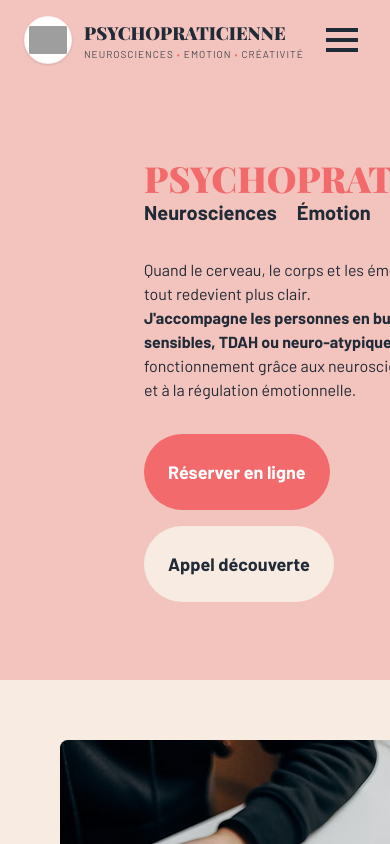
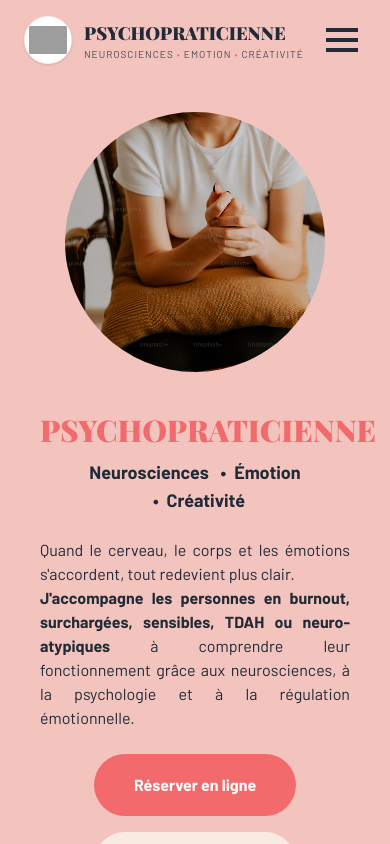
Before and after one commit to nicochnz/Elody_Psy, a Next.js app in the folder elody_psy/: page / in a window 390 px wide. Shown: the top 844 px of the page. Built offline with nearby package versions, Linux system fonts and the light colour scheme; grey boxes are pictures that could not be loaded.

Commit message:
first part of homepage reponsive

```diff
--- a/elody_psy/app/pages/homepage/page.tsx
+++ b/elody_psy/app/pages/homepage/page.tsx
@@ -3,35 +3,46 @@
 export default function Homepage () {
   return (
     <main>
-      <section className="bg-primary w-full h-[600px]">
-        <div className="flex w-full h-full items-center justify-between px-36">
-          <div className="flex flex-col flex-1 max-w-xl">
-            <div className="max-w-md">
-            <h1 className="text-4xl font-black uppercase text-secondary">Psychopraticienne</h1>
-            <p className="text-xl font-barlow text-black-custom font-bold">
-              Neurosciences <span className="mx-2"></span>Émotion <span className="mx-2"></span>Créativité
+      <section className="bg-primary w-full h-auto md:h-[600px] py-8 md:py-0">
+        <div className="flex flex-col md:flex-row w-full h-full items-start md:items-center justify-center md:justify-between px-6 md:px-36 gap-6 md:gap-0">
+          <div className="flex justify-center w-full md:hidden mb-4">
+            <Image
+              src="/first_home.png"
+              alt="Logo Elody"
+              width={260}
+              height={260}
+              className="rounded-full w-[260px] aspect-square object-cover"
+            />
+          </div>
+          <div className="flex flex-col flex-1 max-w-xl items-center md:items-start text-center md:text-left w-full md:w-auto px-4 md:px-0">
+            <div className="w-full max-w-[340px] md:max-w-md">
+            <h1 className="text-3xl md:text-4xl font-black uppercase text-secondary text-center md:text-left leading-tight">
+              Psychopraticienne
+            </h1>
+            <p className="text-lg md:text-xl font-barlow text-black-custom font-bold mt-2 text-center md:text-left">
+              Neurosciences <span className="mx-2">•</span>Émotion <span className="mx-2">•</span>Créativité
             </p>
-            <p className="py-8 w-1xl">
+            <p className="py-6 md:py-8 w-full text-justify md:text-left">
               Quand le cerveau, le corps et les émotions s&apos;accordent,
               tout redevient plus clair.<br></br> <span className="font-bold">J&apos;accompagne les personnes en burnout, surchargées,
               sensibles, TDAH ou neuro-atypiques</span> à comprendre leur
               fonctionnement grâce aux neurosciences, à la psychologie et à la régulation émotionnelle.
             </p>
-            <div className="flex flex-col gap-4">
-            <button className="bg-secondary text-white w-fit px-6 py-6 rounded-full font-barlow text-lg font-bold hover:bg-secondary/90 transition-all whitespace-nowrap active:scale-95 cursor-pointer">
+            <div className="flex flex-col gap-4 w-full items-center md:items-start">
+            <button className="bg-secondary text-white w-[202px] h-[62px] px-6 py-6 md:w-fit md:h-auto md:px-6 md:py-6 rounded-full font-barlow text-base md:text-lg font-bold hover:bg-secondary/90 transition-all whitespace-nowrap active:scale-95 cursor-pointer flex items-center justify-center">
             Réserver en ligne
           </button>
-          <button  className="bg-white-custom hover:bg-white-custom/80 text-black-custom w-fit px-6 py-6 rounded-full font-barlow text-lg font-bold transition-all whitespace-nowrap active:scale-95 cursor-pointer">Appel découverte</button>
+          <button  className="bg-white-custom hover:bg-white-custom/80 text-black-custom w-[202px] h-[62px] px-6 py-6 md:w-fit md:h-auto md:px-6 md:py-6 rounded-full font-barlow text-base md:text-lg font-bold transition-all whitespace-nowrap active:scale-95 cursor-pointer flex items-center justify-center">Appel découverte</button>
           </div>
           </div>
           </div>
-          <div className="">
+          <div className="hidden md:block">
             <Image
               src="/first_home.png"
               alt="Logo Elody"
               width={300}
-              height={300}
-              className="rounded-lg w-lg h-[400px] object-cover"
+              height={400}
+              className="rounded-lg w-[520px] h-[400px] object-cover"
             />
           </div>
         </div>
```
